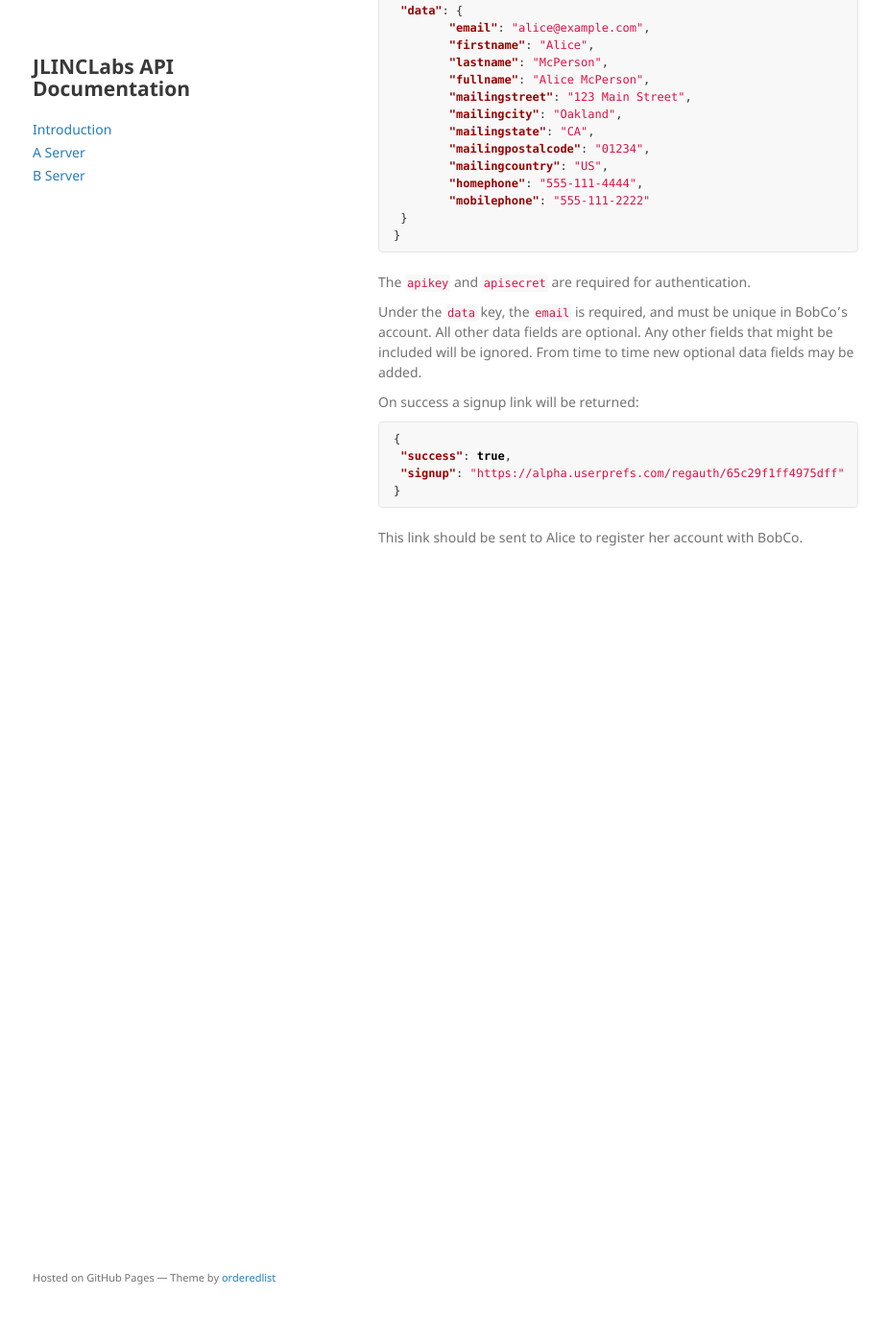
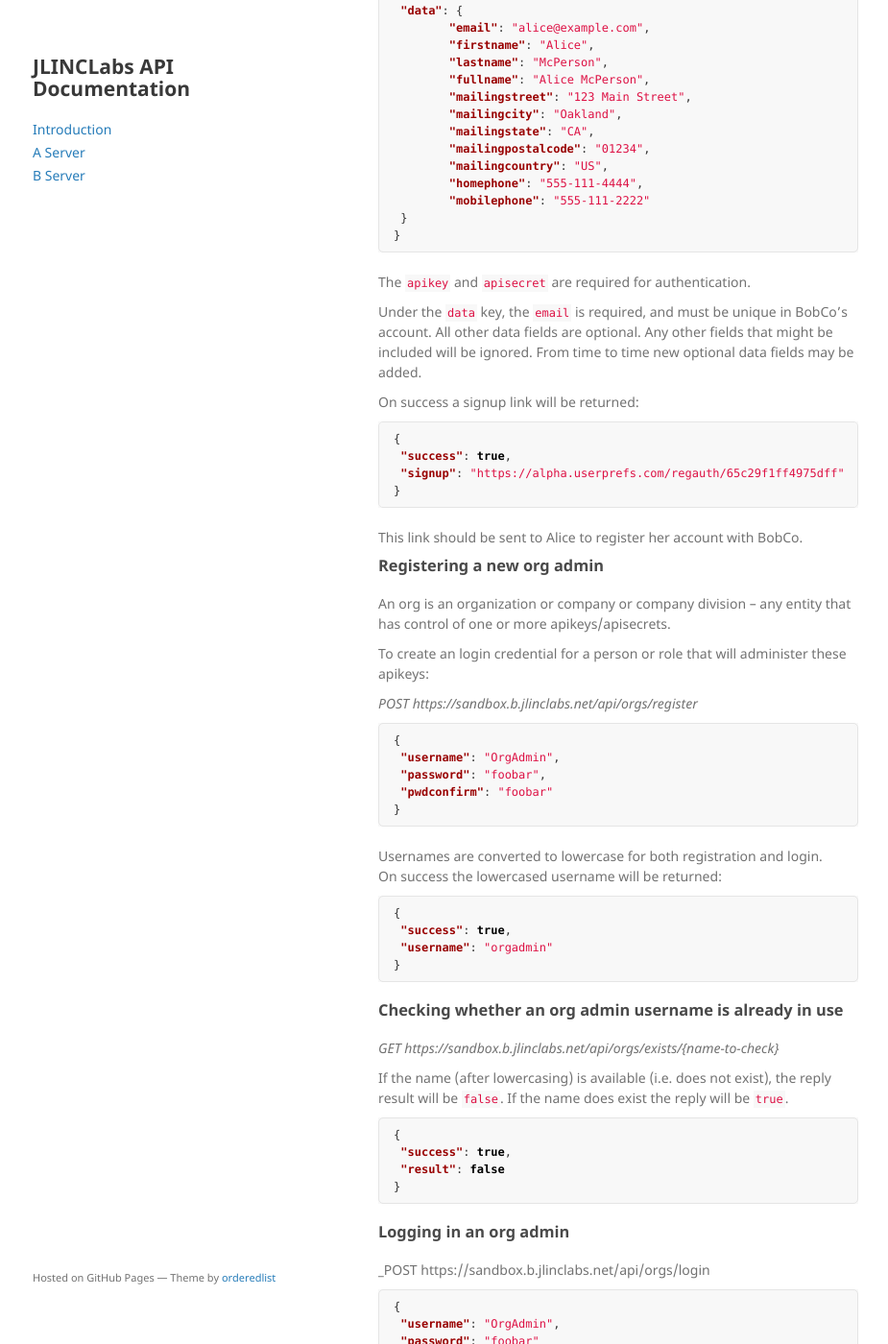
Before and after one commit to jlinclabs/apidocs, a Jekyll site: the page built from b_server.md, in a window 1280 px wide and 1400 px high, scrolled down 304 px. Shown: the whole window at 96% size, without its empty margins (176-1101 px from the left). Built offline with Jekyll 4.4.1, drawn with Linux system fonts in a browser that asks for light colours; our own code applies the rules of GitHub Pages for plain Markdown files; before the commit the page ends 934 px from its top, so only the background shows below that; some of the changed text lies outside the part shown.

Commit message:
Documented org registration and authn

````diff
--- a/b_server.md
+++ b/b_server.md
@@ -41,3 +41,97 @@ On success a signup link will be returned:
 ```
 
 This link should be sent to Alice to register her account with BobCo.
+
+### Registering a new org admin
+An org is an organization or company or company division -- any entity that has control of one or more apikeys/apisecrets.
+
+To create an login credential for a person or role that will administer these apikeys:
+
+_POST https://sandbox.b.jlinclabs.net/api/orgs/register_
+
+```json
+{
+ "username": "OrgAdmin",
+ "password": "foobar",
+ "pwdconfirm": "foobar"
+}
+```
+
+Usernames are converted to lowercase for both registration and login.
+On success the lowercased username will be returned:
+
+```json
+{
+ "success": true,
+ "username": "orgadmin"
+}
+```
+
+### Checking whether an org admin username is already in use
+
+_GET https://sandbox.b.jlinclabs.net/api/orgs/exists/{name-to-check}_
+
+If the name (after lowercasing) is available (i.e. does not exist), the reply result will be `false`. If the name does exist the reply will be `true`.
+
+```json
+{
+ "success": true,
+ "result": false
+}
+```
+
+### Logging in an org admin
+
+_POST https://sandbox.b.jlinclabs.net/api/orgs/login
+
+```json
+{
+ "username": "OrgAdmin",
+ "password": "foobar"
+}
+```
+
+Usernames are lowercased before checking. A successful login returns a session ID:
+
+```json
+{
+ "success": true,
+ "sessionID": "5e1668d7fffaadabf0474088e..."
+}
+```
+
+### Verifying a session ID
+
+_POST https://sandbox.b.jlinclabs.net/api/orgs/authn
+
+```json
+{
+ "session_id": "5e1668d7fffaadabf0474088e..."
+}
+```
+
+If the session is valid, updates the session time-to-live and returns true. Otherwise returns false.
+
+```json
+{
+ "success": true
+}
+```
+
+### Logging out an org admin
+
+_POST https://sandbox.b.jlinclabs.net/api/orgs/logout
+
+```json
+{
+ "session_id": "5e1668d7fffaadabf0474088e..."
+}
+```
+
+If the session exists and has been destroyed returns true.
+
+```json
+{
+ "success": true
+}
+```
````
